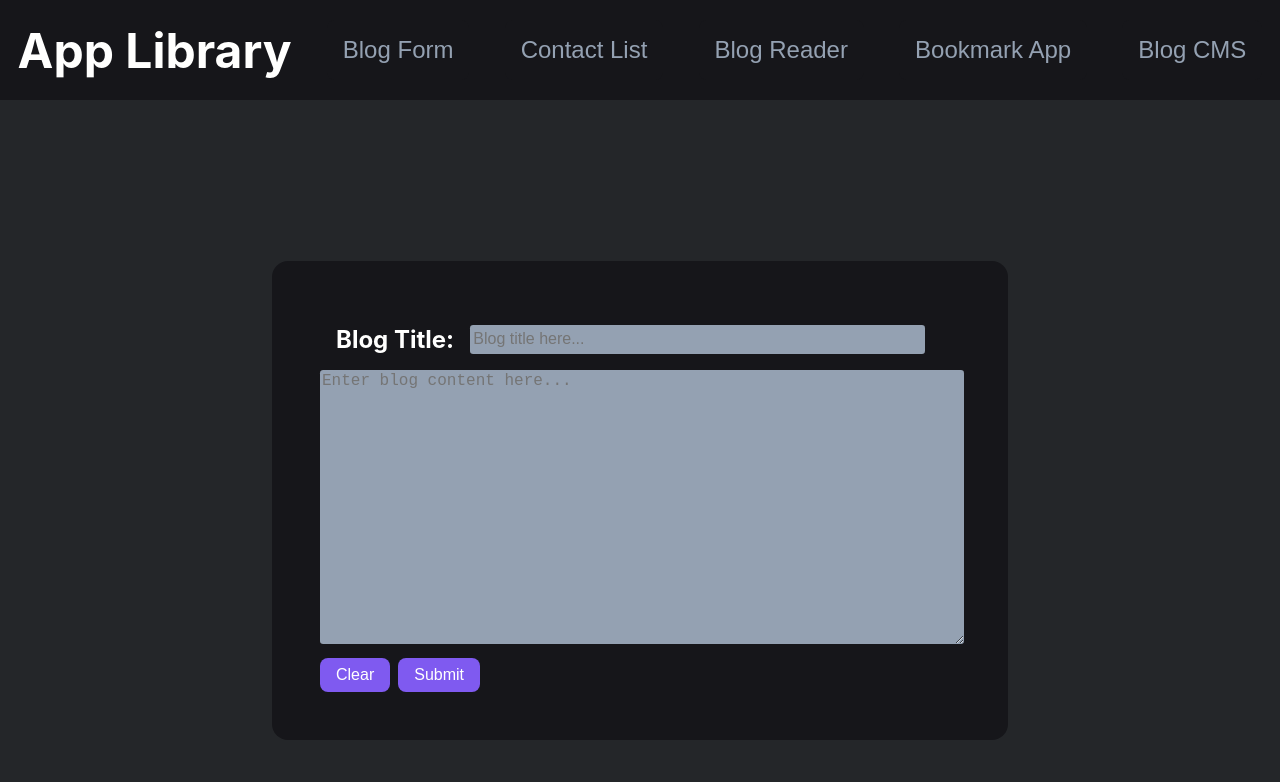
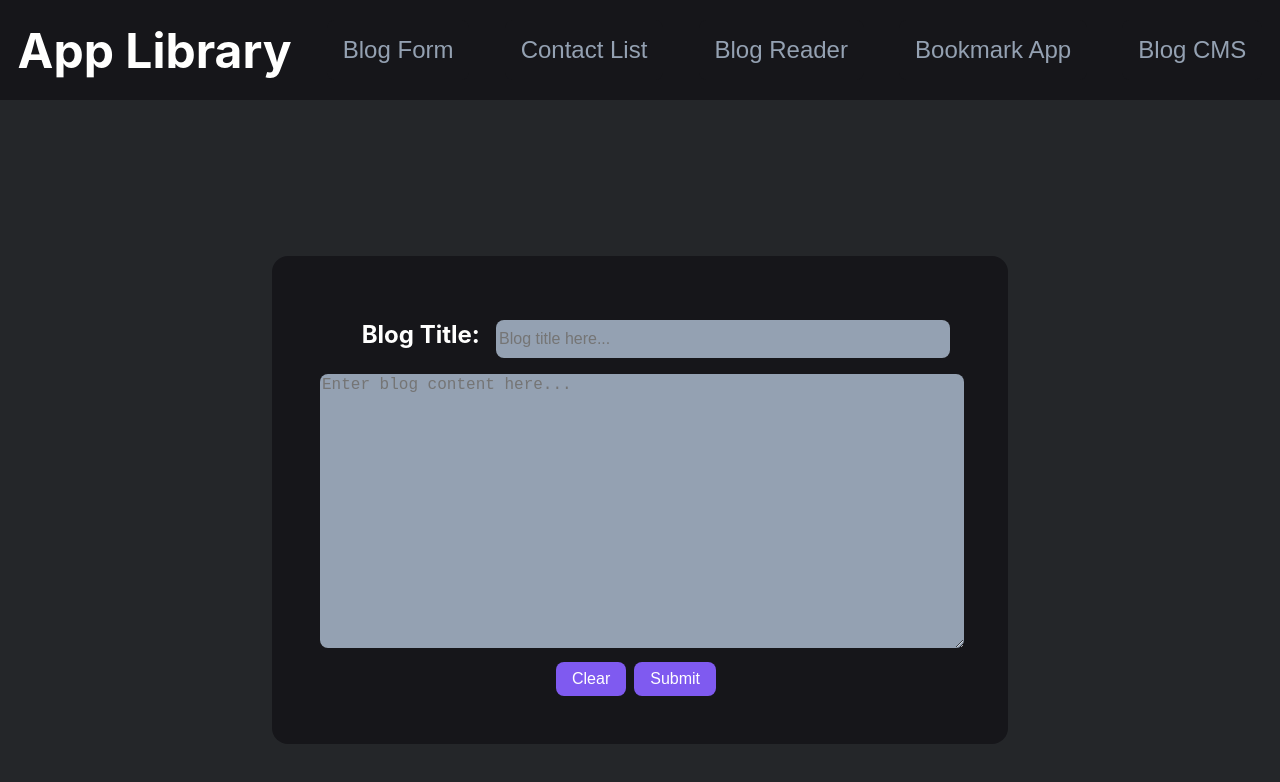
Before and after one commit to matthew-woodington/react-exercises, a React (Create React App) app: page / in a window 1280 px wide. Both pictures are taken after a click on the button "Blog Form". Shown: the top 782 px of the page. Built offline with nearby package versions, Linux system fonts and the light colour scheme.

Commit message:
adds ghpages

```diff
--- a/package.json
+++ b/package.json
@@ -1,4 +1,5 @@
 {
+  "homepage": "https://matthew-woodington.github.io/react-exercises/",
   "name": "react-exercises",
   "version": "0.1.0",
   "private": true,
@@ -6,6 +7,7 @@
     "@testing-library/jest-dom": "^5.16.5",
     "@testing-library/react": "^13.4.0",
     "@testing-library/user-event": "^13.5.0",
+    "gh-pages": "^4.0.0",
     "nanoid": "^4.0.0",
     "react": "^18.2.0",
     "react-dom": "^18.2.0",
@@ -13,6 +15,8 @@
     "web-vitals": "^2.1.4"
   },
   "scripts": {
+    "predeploy": "npm run build",
+    "deploy": "gh-pages -d build",
     "start": "react-scripts start",
     "build": "react-scripts build",
     "test": "react-scripts test",
--- a/src/MainApp/App.css
+++ b/src/MainApp/App.css
@@ -52,10 +52,12 @@ html {
 .blog-form1 {
   font-size: 1.5rem;
   font-weight: 700;
+  text-align: center;
 }
 
 .title1 {
   display: flex;
+  justify-content: center;
   margin: 1rem;
   width: 100%;
   color: #fffffe;
@@ -65,9 +67,10 @@ html {
   margin-left: 1rem;
   font-size: 1rem;
   width: 70%;
+  height: 2rem;
   padding: 0.2rem;
   border: none;
-  border-radius: 0.2rem;
+  border-radius: 0.5rem;
   background-color: #94a1b2;
   color: #16161a;
 }
@@ -76,7 +79,7 @@ html {
   width: 100%;
   font-size: 1rem;
   border: none;
-  border-radius: 0.2rem;
+  border-radius: 0.5rem;
   background-color: #94a1b2;
   color: #16161a;
 }
@@ -141,9 +144,10 @@ html {
   width: 100%;
   font-size: 1rem;
   border: none;
-  border-radius: 0.2rem;
+  border-radius: 0.5rem;
   background-color: #94a1b2;
   color: #16161a;
+  height: 2rem;
 }
 
 .cont-button {
```
Also changed, not shown: 1 other file (tests, documents, lock files or other folders).
